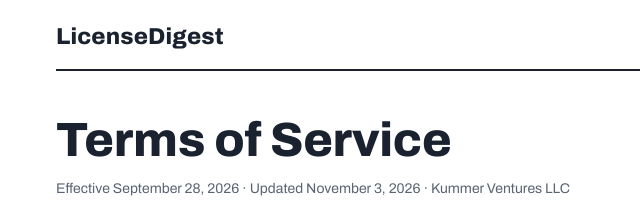
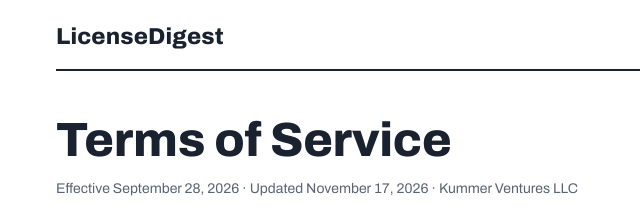
Before and after one commit to kummerventures/licensedigest-site, a plain HTML site: page terms.html in a window 1280 px wide. Shown: the top 213 px of the page, 44-684 px from the left. Drawn offline with Linux system fonts and the light colour scheme.

Commit message:
Terms and Privacy: Updated November 17, 2026 (they change on this branch)
Co-Authored-By: Claude Opus 5.5 <noreply@anthropic.com>
Claude-Session: https://claude.ai/code/session_01KsM2EZuRSFyCVXu5Uvt82P

```diff
--- a/terms.html
+++ b/terms.html
@@ -228,7 +228,7 @@ footer .fnav a:hover{text-decoration:underline}
     <nav aria-label="Main"><a href="/">GL list</a><a href="/new-contractor-licenses/">New licenses</a><a href="/custom-files/">Custom files</a><a href="/fl/">Florida data</a></nav>
   </div>
 <main class="legal">
-<h1>Terms of Service</h1><p class="fine">Effective September 28, 2026 · Updated November 3, 2026 · Kummer Ventures LLC</p>
+<h1>Terms of Service</h1><p class="fine">Effective September 28, 2026 · Updated November 17, 2026 · Kummer Ventures LLC</p>
 <section><h2>1. The service</h2><p>LicenseDigest ("the Service") is a weekly email report, with an Excel workbook and a CSV file, compiled from public records published by Florida counties and cities, by the Florida Department of Business and Professional Regulation (DBPR) and by the state for workers' comp policies. It is provided by Kummer Ventures LLC ("we", "us"). By subscribing you agree to these terms. <strong>LicenseDigest is an independent commercial publication. It is not affiliated with, endorsed by, sponsored by, or acting on behalf of DBPR, any Florida county or city, the State of Florida, or any government agency, and nothing in the Service is an official government record or communication.</strong></p></section>
 <section><h2>2. Subscriptions, billing and cancellation</h2><p>Plans are billed monthly, every three months or yearly in advance through Stripe, as chosen at checkout, and renew automatically at the end of each billing period until cancelled. A one-time file or other custom invoice does not renew unless that was agreed with you in advance. You may cancel at any time in the Stripe customer portal (the link is in your welcome email and in every GL list and weekly file email) or by emailing support; cancellation takes effect at the end of the current billing period, a cancelled plan does not renew, and no new charges are made after it takes effect. We do not offer pro-rated refunds for partial billing periods, except where required by law or where we failed to deliver a report in a paid period, in which case we will credit or refund one month's share of the price (a month's price for a monthly plan, a third of a three-month plan, a twelfth of a yearly plan) on request. A one-time file is paid by invoice before it is sent and is not refundable once delivered, except where it was not what the invoice described.</p></section>
 <section><h2>3. Data source, accuracy and no warranty</h2><p>All records originate from public records published by Florida counties and cities, by DBPR and by the state for workers' comp policies, and are reproduced as published, with classification, matching and grouping added by us. A general liability or workers' comp date is the date on file with the county or city on the date shown; a contractor may have renewed or changed carriers since. Public records contain errors and change without notice. The Service is provided "as is" and "as available" without warranty of any kind. You are responsible for verifying any record before relying on it, including with the contractor and with DBPR's own license search.</p></section>
```
Also changed, not shown: privacy.html (+1 -1 lines).
